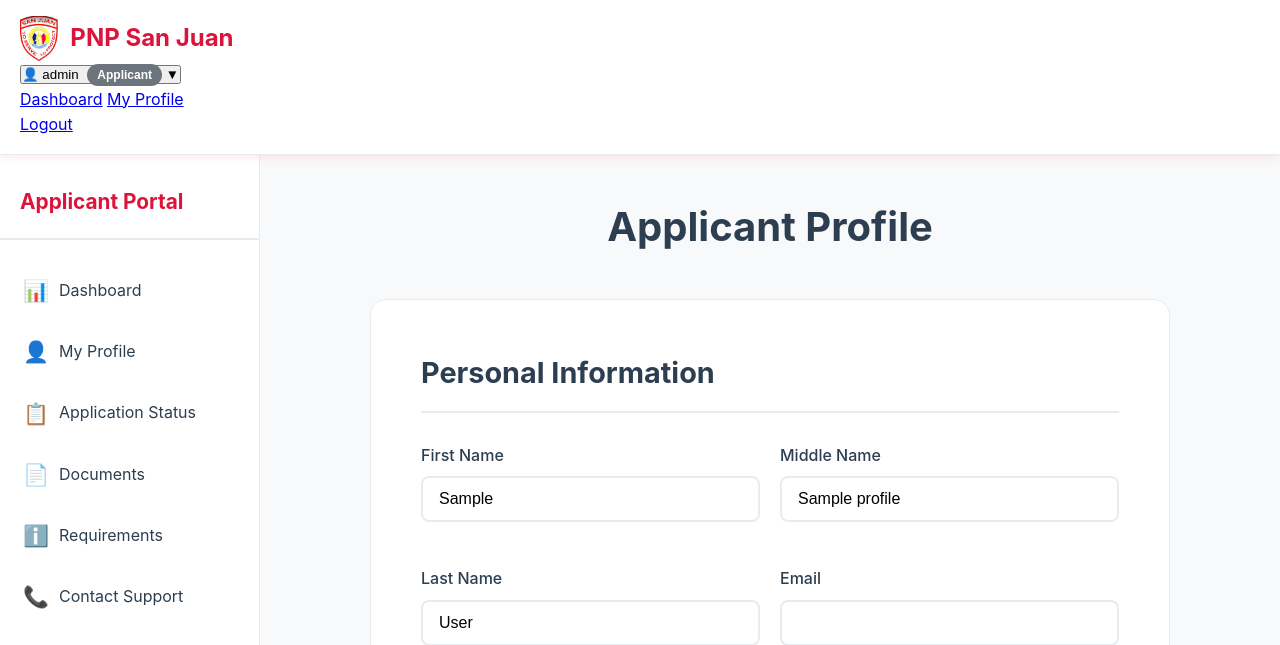
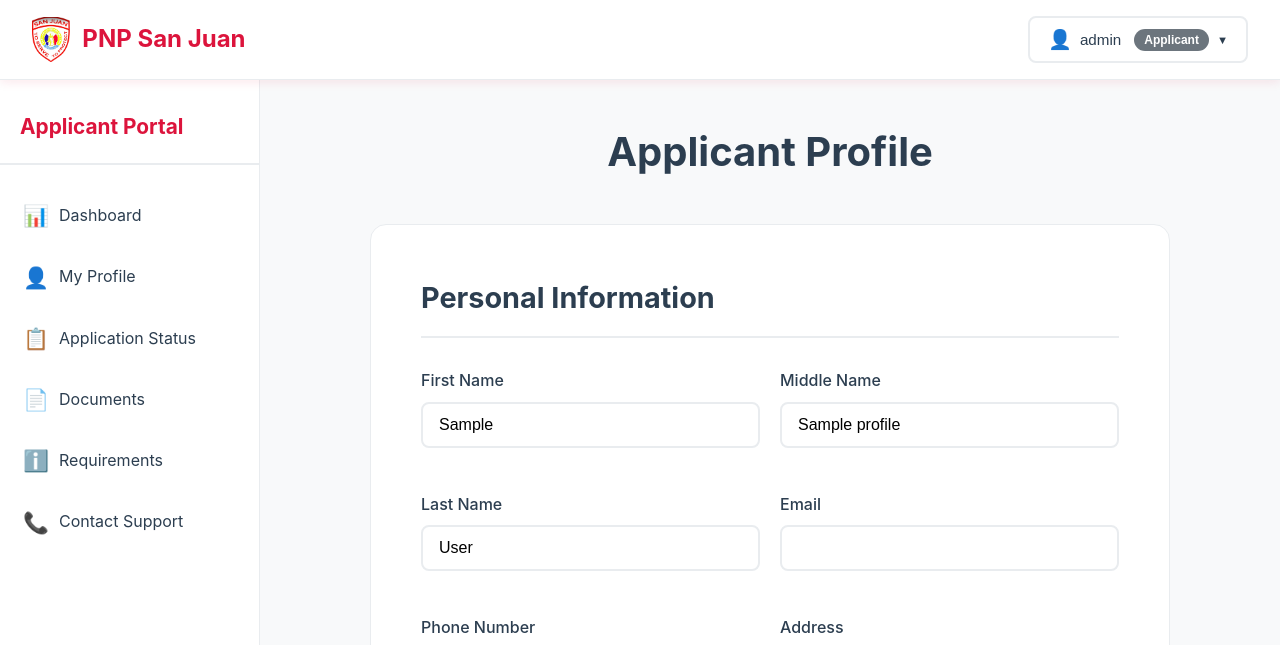
Before and after one commit to LeeDev428/pnpsanjuan, a Flask app: template templates/applicant/profile.html in a window 1280 px wide. Shown: the top 645 px of the page. Run offline with Flask 3, Linux system fonts and the light colour scheme; a user stored in the database is signed in; tables that the repository leaves empty hold one stand-in row (values such as "Sample post"); the template is opened without the code that fills it: most values are stand-ins (such as "Sample title", 1, 10 or a date in 2020).

Commit message:
Update style.css

```diff
--- a/static/css/style.css
+++ b/static/css/style.css
@@ -42,7 +42,10 @@ body {
     box-shadow: 0 2px 10px var(--shadow);
 }
 
-.navbar .container {
+.navbar .container,
+.navbar .container-fluid {
+    max-width: 100%;
+    padding: 0 2rem;
     display: flex;
     justify-content: space-between;
     align-items: center;
@@ -75,11 +78,196 @@ body {
     display: flex;
     align-items: center;
     gap: 15px;
+    margin-left: auto;
 }
 
 .welcome {
     color: var(--text-gray);
     margin-right: 10px;
+}
+
+/* Toast Notifications */
+.toast-container {
+    position: fixed;
+    top: 80px;
+    right: 20px;
+    z-index: 9999;
+    display: flex;
+    flex-direction: column;
+    gap: 10px;
+}
+
+.toast {
+    min-width: 300px;
+    padding: 16px 20px;
+    background: var(--bg-light);
+    border-left: 4px solid var(--primary-red);
+    border-radius: 8px;
+    box-shadow: 0 4px 16px rgba(0, 0, 0, 0.15);
+    display: flex;
+    align-items: center;
+    gap: 12px;
+    animation: slideIn 0.3s ease-out;
+}
+
+@keyframes slideIn {
+    from {
+        transform: translateX(100%);
+        opacity: 0;
+    }
+    to {
+        transform: translateX(0);
+        opacity: 1;
+    }
+}
+
+@keyframes slideOut {
+    from {
+        transform: translateX(0);
+        opacity: 1;
+    }
+    to {
+        transform: translateX(100%);
+        opacity: 0;
+    }
+}
+
+.toast.hide {
+    animation: slideOut 0.3s ease-out forwards;
+}
+
+.toast.success {
+    border-left-color: #28A745;
+}
+
+.toast.error {
+    border-left-color: var(--primary-red);
+}
+
+.toast.info {
+    border-left-color: #17A2B8;
+}
+
+.toast-icon {
+    font-size: 1.5rem;
+    flex-shrink: 0;
+}
+
+.toast-content {
+    flex: 1;
+}
+
+.toast-title {
+    font-weight: 600;
+    margin-bottom: 4px;
+    color: var(--text-dark);
+}
+
+.toast-message {
+    color: var(--text-gray);
+    font-size: 0.9rem;
+}
+
+.toast-close {
+    background: none;
+    border: none;
+    color: var(--text-gray);
+    font-size: 1.2rem;
+    cursor: pointer;
+    padding: 0;
+    width: 20px;
+    height: 20px;
+    display: flex;
+    align-items: center;
+    justify-content: center;
+    transition: color 0.2s;
+}
+
+.toast-close:hover {
+    color: var(--text-dark);
+}
+
+/* Profile Dropdown */
+.profile-dropdown {
+    position: relative;
+}
+
+.profile-btn {
+    display: flex;
+    align-items: center;
+    gap: 8px;
+    padding: 10px 18px;
+    background: var(--bg-light);
+    border: 2px solid var(--border-color);
+    border-radius: 8px;
+    cursor: pointer;
+    transition: all 0.3s ease;
+    font-size: 0.95rem;
+    color: var(--text-dark);
+}
+
+.profile-btn:hover {
+    border-color: var(--primary-red);
+    background: var(--bg-gray);
+}
+
+.user-icon {
+    font-size: 1.2rem;
+}
+
+.dropdown-arrow {
+    font-size: 0.7rem;
+    transition: transform 0.3s ease;
+}
+
+.profile-dropdown:hover .dropdown-arrow {
+    transform: rotate(180deg);
+}
+
+.dropdown-menu {
+    position: absolute;
+    top: 100%;
+    right: 0;
+    margin-top: 10px;
+    background: var(--bg-light);
+    border: 1px solid var(--border-color);
+    border-radius: 8px;
+    box-shadow: 0 4px 16px rgba(0, 0, 0, 0.1);
+    min-width: 200px;
+    opacity: 0;
+    visibility: hidden;
+    transform: translateY(-10px);
+    transition: all 0.3s ease;
+}
+
+.profile-dropdown:hover .dropdown-menu {
+    opacity: 1;
+    visibility: visible;
+    transform: translateY(0);
+}
+
+.dropdown-menu a {
+    display: block;
+    padding: 12px 20px;
+    color: var(--text-dark);
+    text-decoration: none;
+    transition: all 0.2s ease;
+}
+
+.dropdown-menu a:hover {
+    background: var(--bg-gray);
+    color: var(--primary-red);
+}
+
+.dropdown-divider {
+    height: 1px;
+    background: var(--border-color);
+    margin: 8px 0;
+}
+
+.logout-link {
+    color: var(--primary-red) !important;
+    font-weight: 500;
 }
 
 /* Buttons */
```
